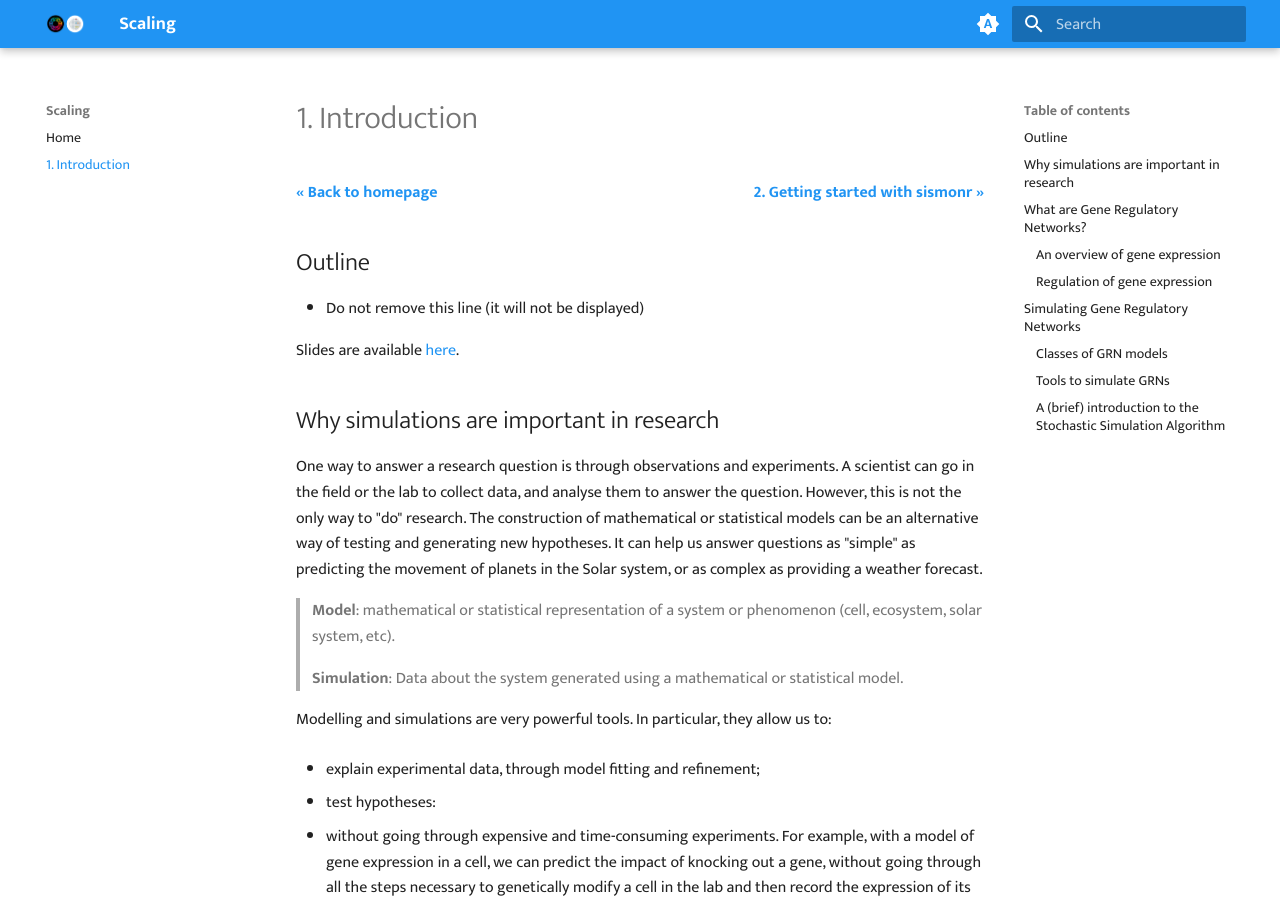
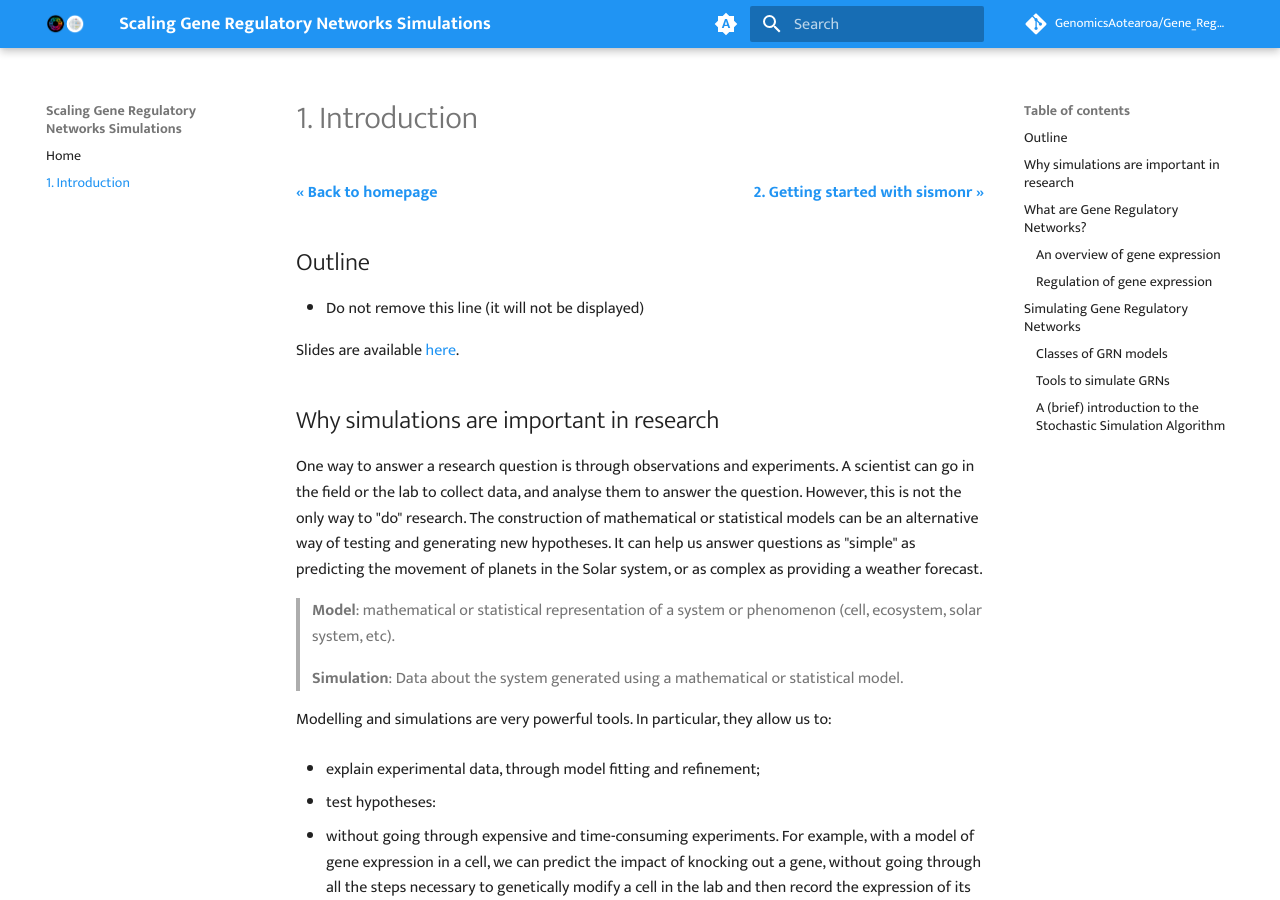
Before and after one commit to GenomicsAotearoa/Gene_Regulatory_Networks_Simulation_Workshop, an MkDocs documentation site: the page built from docs/01_introduction.md, in a window 1280 px wide and 900 px high. Built offline with MkDocs 1.6.1 and Material for MkDocs 9.7.7, drawn with Linux system fonts in a browser that asks for light colours; comment, search, counter and statistics services are not loaded.

Commit message:
correct repo name

```diff
--- a/mkdocs.yml
+++ b/mkdocs.yml
@@ -1,12 +1,12 @@
-site_name: Scaling
+site_name: Scaling Gene Regulatory Networks Simulations
 site_author: Genomics Aotearoa & NeSI
 site_dir: public
-#site_url: "https://genomicsaotearoa.github.io/shell-for-bioinformatics/"
+site_url: "https://genomicsaotearoa.github.io/Gene_Regulatory_Networks_Simulation_Workshop/"
 
 #Repository information
 
-#repo_name:  GenomicsAotearoa/shell-for-bioinformatics
-#repo_url: https://github.com/GenomicsAotearoa/shell-for-bioinformatics.git
+repo_name:   GenomicsAotearoa/Gene_Regulatory_Networks_Simulation_Workshop
+repo_url: https://github.com/GenomicsAotearoa/shell-for-bioinformatics.git
 
 
 theme:
```
